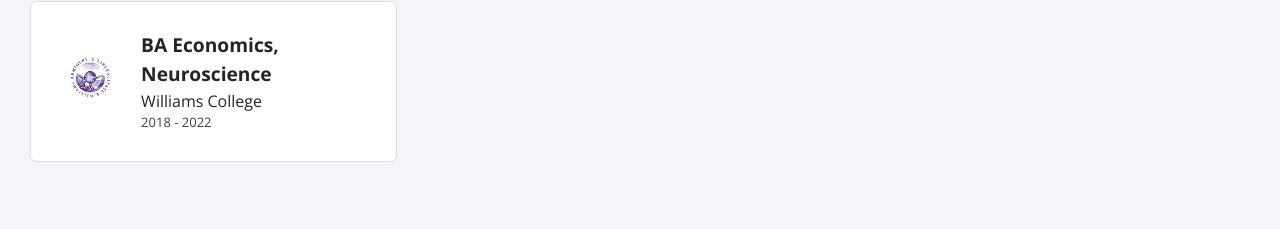
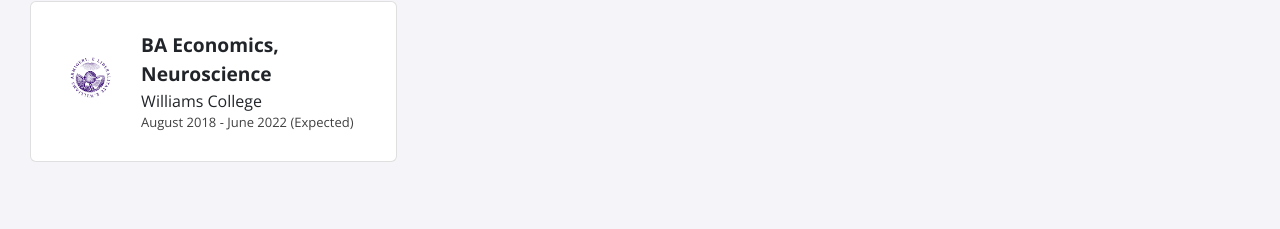
Before and after one commit to milkedcows/milkedcows.github.io, a Jekyll site: the page built from index.html, in a window 1280 px wide. Shown: the part 1139-1368 px from the top of the page. Built offline with Jekyll 4.4.1, drawn with Linux system fonts in a browser that asks for light colours; nearby versions of some CDN libraries.

Commit message:
Update education.yml

```diff
--- a/_data/education.yml
+++ b/_data/education.yml
@@ -1,4 +1,4 @@
 - course: BA Economics, Neuroscience
   institute: Williams College
-  dates: 2018 - 2022
+  dates: August 2018 - June 2022 (Expected)
   logo: williams college logo.png
```
